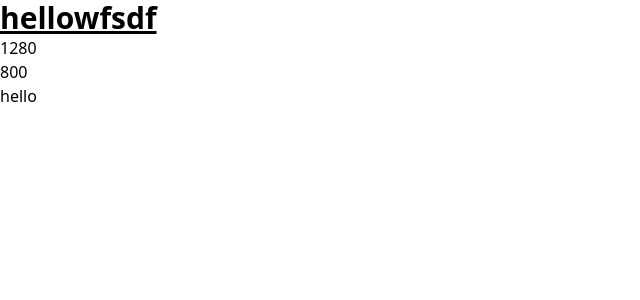
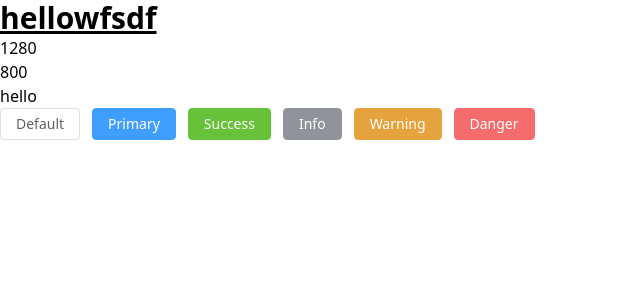
Before and after one commit to power17/power-template-vue3, a Vue app: page / in a window 1280 px wide. Shown: the top 300 px of the page, without its empty margins (0-640 px from the left). Built offline with nearby package versions, Linux system fonts and the light colour scheme.

Commit message:
合并分支dev分支

```diff
--- a/components.d.ts
+++ b/components.d.ts
@@ -7,6 +7,8 @@
 
 declare module 'vue' {
   export interface GlobalComponents {
+    ElButton: typeof import('element-plus/es')['ElButton']
+    ElRow: typeof import('element-plus/es')['ElRow']
     HelloWorld: typeof import('./src/components/HelloWorld.vue')['default']
     Hellowrold: typeof import('./src/components/hellowrold.vue')['default']
     HelloWrold: typeof import('./src/components/HelloWrold.vue')['default']
--- a/package.json
+++ b/package.json
@@ -16,6 +16,7 @@
   },
   "dependencies": {
     "@vueuse/core": "^10.2.0",
+    "element-plus": "^2.3.7",
     "pinia": "^2.1.3",
     "vue": "^3.3.4",
     "vue-router": "^4.2.2"
--- a/src/pages/index.vue
+++ b/src/pages/index.vue
@@ -3,6 +3,14 @@
   <div>{{ width }}</div>
   <div>{{ height }}</div>
   <HelloWorld></HelloWorld>
+  <el-row class="mb-4">
+    <el-button>Default</el-button>
+    <el-button type="primary">Primary</el-button>
+    <el-button type="success">Success</el-button>
+    <el-button type="info">Info</el-button>
+    <el-button type="warning">Warning</el-button>
+    <el-button type="danger">Danger</el-button>
+  </el-row>
 </template>
 <script setup lang="ts">
 const msg = ref('hellowfsdf')
--- a/vite.config.ts
+++ b/vite.config.ts
@@ -6,6 +6,7 @@
 import Pages from 'vite-plugin-pages'
 import AutoImport from 'unplugin-auto-import/vite'
 import Components from 'unplugin-vue-components/vite'
+import { ElementPlusResolver } from 'unplugin-vue-components/resolvers'
 
 // https://vitejs.dev/config/
 export default defineConfig({
@@ -15,7 +16,9 @@
     // 自动化路由
     Pages(),
     // 自动引入组件
-    Components({}),
+    Components({
+      resolvers: [ElementPlusResolver()]
+    }),
     // 自动引入核心库
     AutoImport({
       // targets to transform
```
Also changed, not shown: 1 other file (tests, documents, lock files or other folders).
